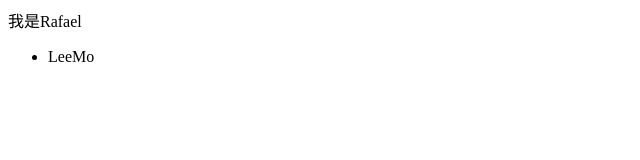
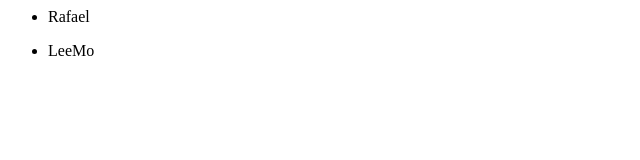
Before and after one commit to zarr12steven/2025-01-11-github-lab, a plain HTML site: page index.html in a window 1280 px wide. Shown: the whole page, without its empty margins (0-640 px from the left). Drawn offline with Linux system fonts and the light colour scheme.

Commit message:
modify- 修正格式

```diff
--- a/index.html
+++ b/index.html
@@ -3,7 +3,9 @@
     <meta charset="UTF-8">
     <meta name="viewport" content="width=device-width, initial-scale=1.0">
     <title>Document</title>
-    <p>我是Rafael</p>
+    <ul>
+        <li>Rafael</li>
+    </ul>
     <ul>
         <li>LeeMo</li>
     </ul>
```
